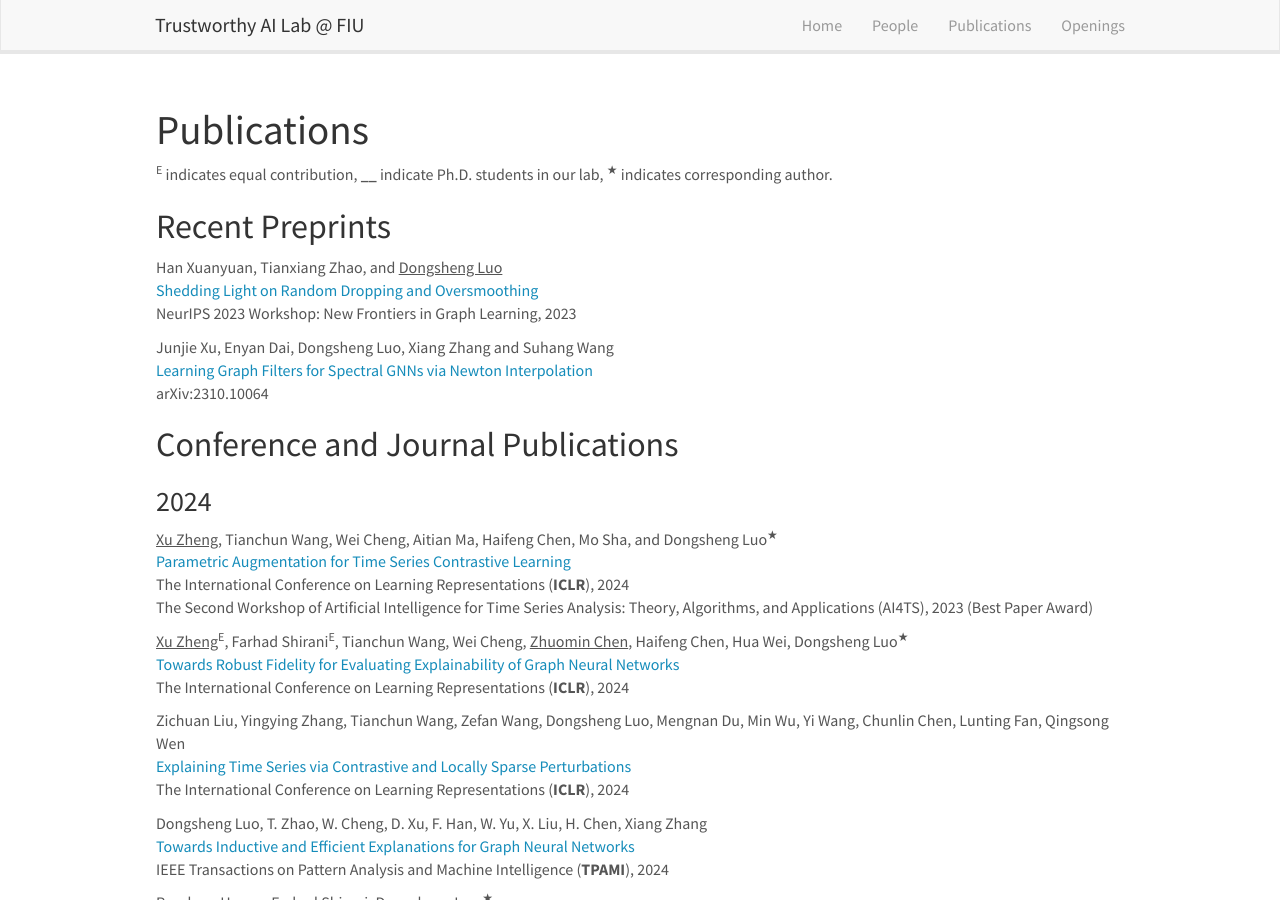
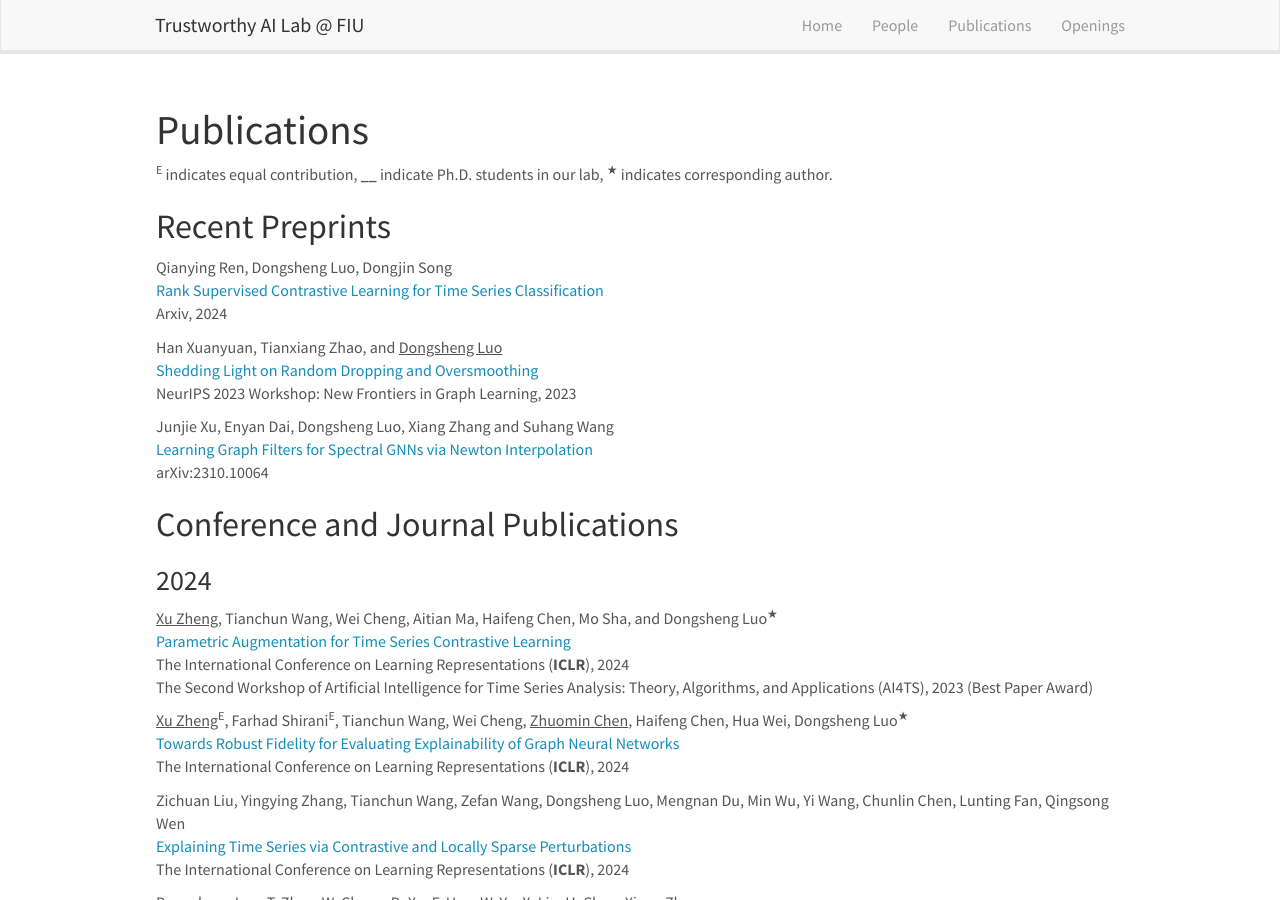
Before and after one commit to trustai4s-lab/trustai4s-lab.github.io, a Jekyll site: the page built from _pages/publications.md, in a window 1280 px wide and 900 px high. Built offline with Jekyll 4.4.1, drawn with Linux system fonts in a browser that asks for light colours; nearby versions of some CDN libraries.

Commit message:
Update publications.md

```diff
--- a/_pages/publications.md
+++ b/_pages/publications.md
@@ -12,6 +12,11 @@ permalink: /publications/
 <p><sup>E</sup> indicates equal contribution, ______ indicate Ph.D. students in our lab, <sup>&#x2605;</sup> indicates corresponding author.</p>
 
 ## Recent Preprints
+
+Qianying Ren, Dongsheng Luo, Dongjin Song\
+[Rank Supervised Contrastive Learning for Time Series Classification](https://arxiv.org/abs/2401.18057)\
+Arxiv, 2024
+
 
 Han Xuanyuan, Tianxiang Zhao, and <u>Dongsheng Luo</u>\
 [Shedding Light on Random Dropping and Oversmoothing](https://openreview.net/forum?id=NE8Da26bEW)\
```
